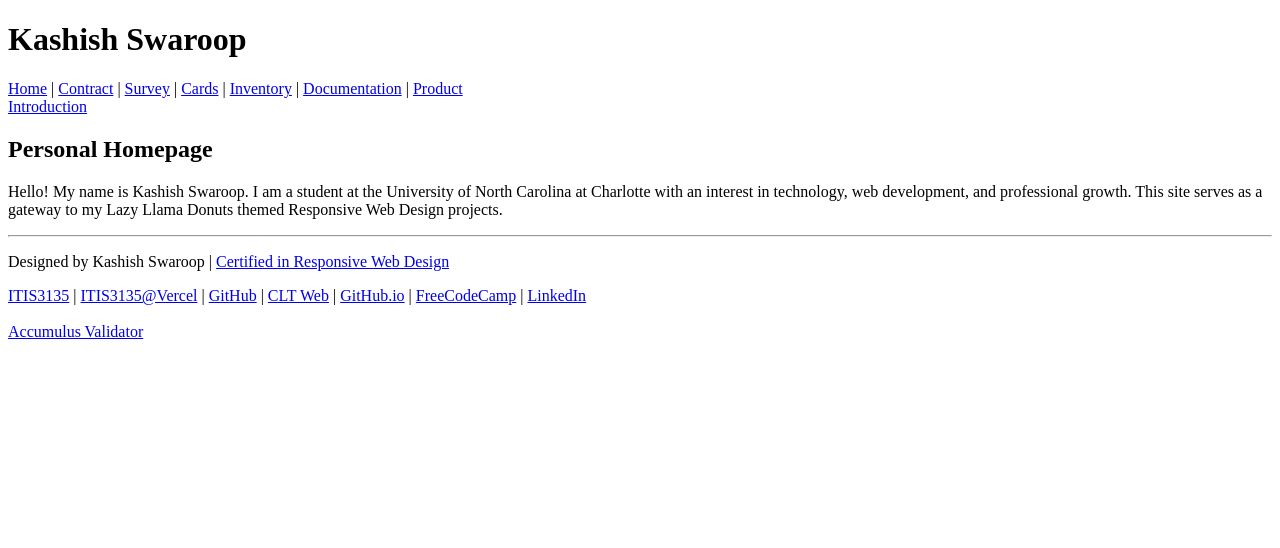
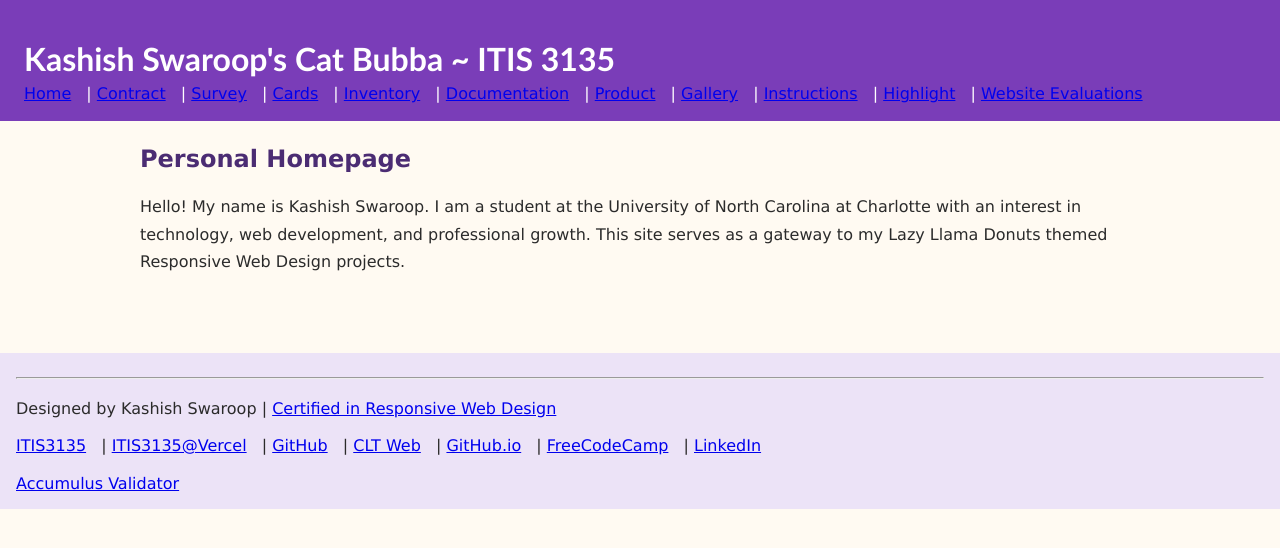
Before and after one commit to kashishswaroop04/itis3135-react, a React (Vite) app: page / in a window 1280 px wide. Shown: the top 548 px of the page. Built offline with nearby package versions, Linux system fonts and the light colour scheme.

Commit message:
finished

```diff
--- a/src/Header.jsx
+++ b/src/Header.jsx
@@ -3,18 +3,20 @@ import { Link } from 'react-router-dom'
 export default function Header() {
   return (
     <header>
-      <h1>Kashish Swaroop</h1>
+      <h1>Kashish Swaroop&apos;s Cat Bubba ~ ITIS 3135</h1>
 
       <nav>
-        <Link to="/">Home</Link> | <Link to="/contract">Contract</Link> |{' '}
-        <Link to="/survey">Survey</Link> | <Link to="/cards">Cards</Link> |{' '}
+        <Link to="/">Home</Link> |{' '}
+        <Link to="/contract">Contract</Link> |{' '}
+        <Link to="/survey">Survey</Link> |{' '}
+        <Link to="/cards">Cards</Link> |{' '}
         <Link to="/inventory">Inventory</Link> |{' '}
         <Link to="/documentation">Documentation</Link> |{' '}
-        <Link to="/product">Product</Link>
-      </nav>
-
-      <nav>
-        <Link to="/introduction">Introduction</Link>
+        <Link to="/product">Product</Link> |{' '}
+        <Link to="/gallery">Gallery</Link> |{' '}
+        <Link to="/instructions">Instructions</Link> |{' '}
+        <Link to="/highlight">Highlight</Link> |{' '}
+        <Link to="/website-evaluations">Website Evaluations</Link>
       </nav>
     </header>
   )
--- /dev/null
+++ b/src/Highlight.jsx
@@ -0,0 +1,8 @@
+export default function Highlight() {
+  return (
+    <>
+      <h2>Highlight</h2>
+      <p>This is the highlight page.</p>
+    </>
+  )
+}
--- /dev/null
+++ b/src/Instructions.jsx
@@ -0,0 +1,8 @@
+export default function Instructions() {
+  return (
+    <>
+      <h2>Instructions</h2>
+      <p>This is the instructions page.</p>
+    </>
+  )
+}
--- /dev/null
+++ b/src/WebsiteEvaluations.jsx
@@ -0,0 +1,8 @@
+export default function WebsiteEvaluations() {
+  return (
+    <>
+      <h2>Website Evaluations</h2>
+      <p>This is the website evaluations page.</p>
+    </>
+  )
+}
--- a/src/index.css
+++ b/src/index.css
@@ -0,0 +1,58 @@
+/* Course site default styles */
+/* Clean, simple, and different from personal site */
+
+body {
+    background-color: #fffaf2;
+    color: #2b2b2b;
+    font-family: Verdana, Geneva, sans-serif;
+    margin: 0;
+}
+
+/* keep course content readable on large screens */
+main {
+    max-width: 1000px;
+    margin: 0 auto;
+    padding: 24px;
+}
+
+/* header stands out with a different color scheme */
+header {
+    background-color: #7a3db8;
+    color: white;
+    padding: 18px 24px;
+}
+
+/* headings look different from personal site */
+h1 {
+    font-family: "Trebuchet MS", Arial, sans-serif;
+    margin-bottom: 6px;
+}
+
+h2 {
+    margin-top: 0;
+    color: #4b2c73;
+}
+
+/* list spacing for readability */
+ul, ol {
+    margin-left: 24px;
+    margin-bottom: 16px;
+}
+
+/* paragraphs spaced evenly */
+p {
+    line-height: 1.7;
+    margin-bottom: 14px;
+}
+
+/* footer clearly separated */
+footer {
+    background-color: #ece3f7;
+    padding: 16px;
+    margin-top: 40px;
+}
+
+/* links stay default color but spaced out */
+a {
+    margin-right: 10px;
+}
--- a/src/main.jsx
+++ b/src/main.jsx
@@ -11,6 +11,10 @@ import Survey from './Survey'
 import Cards from './Cards'
 import Inventory from './Inventory'
 import Product from './Product'
+import Gallery from './Gallery'
+import Instructions from './Instructions'
+import Highlight from './Highlight'
+import WebsiteEvaluations from './WebsiteEvaluations'
 
 createRoot(document.getElementById('root')).render(
   <StrictMode>
@@ -25,6 +29,10 @@ createRoot(document.getElementById('root')).render(
           <Route path="cards" element={<Cards />} />
           <Route path="inventory" element={<Inventory />} />
           <Route path="product" element={<Product />} />
+          <Route path="gallery" element={<Gallery />} />
+          <Route path="instructions" element={<Instructions />} />
+          <Route path="highlight" element={<Highlight />} />
+          <Route path="website-evaluations" element={<WebsiteEvaluations />} />
         </Route>
       </Routes>
     </HashRouter>
```
